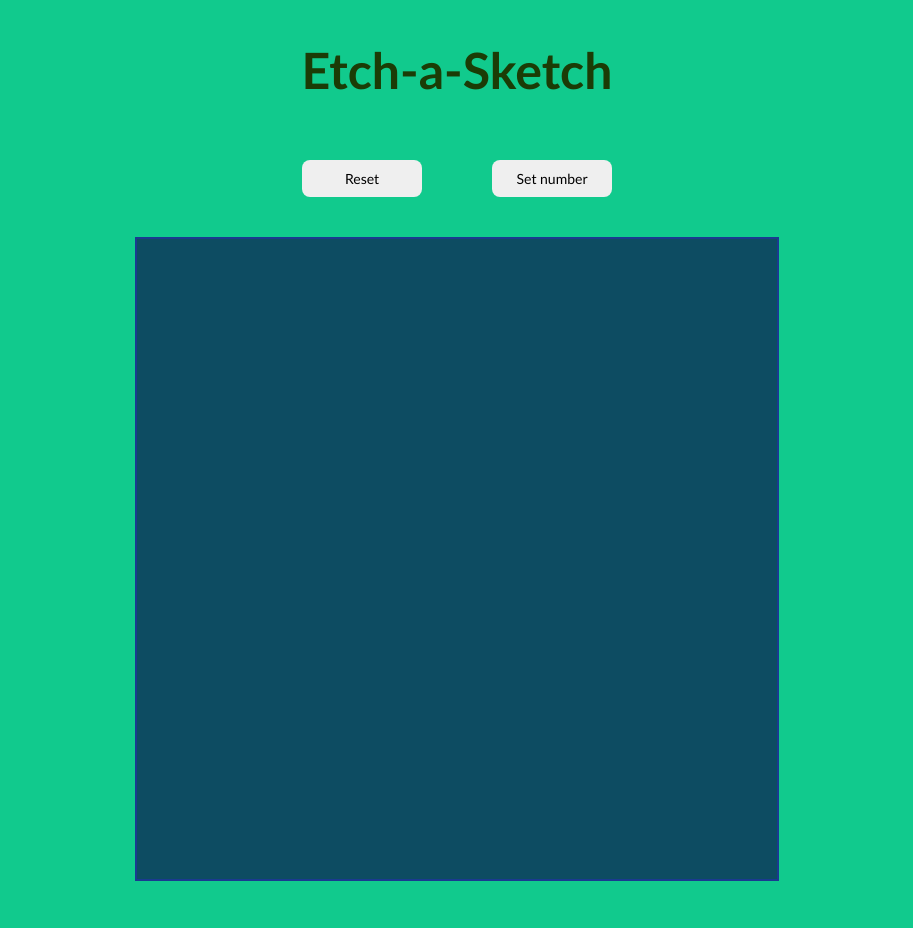
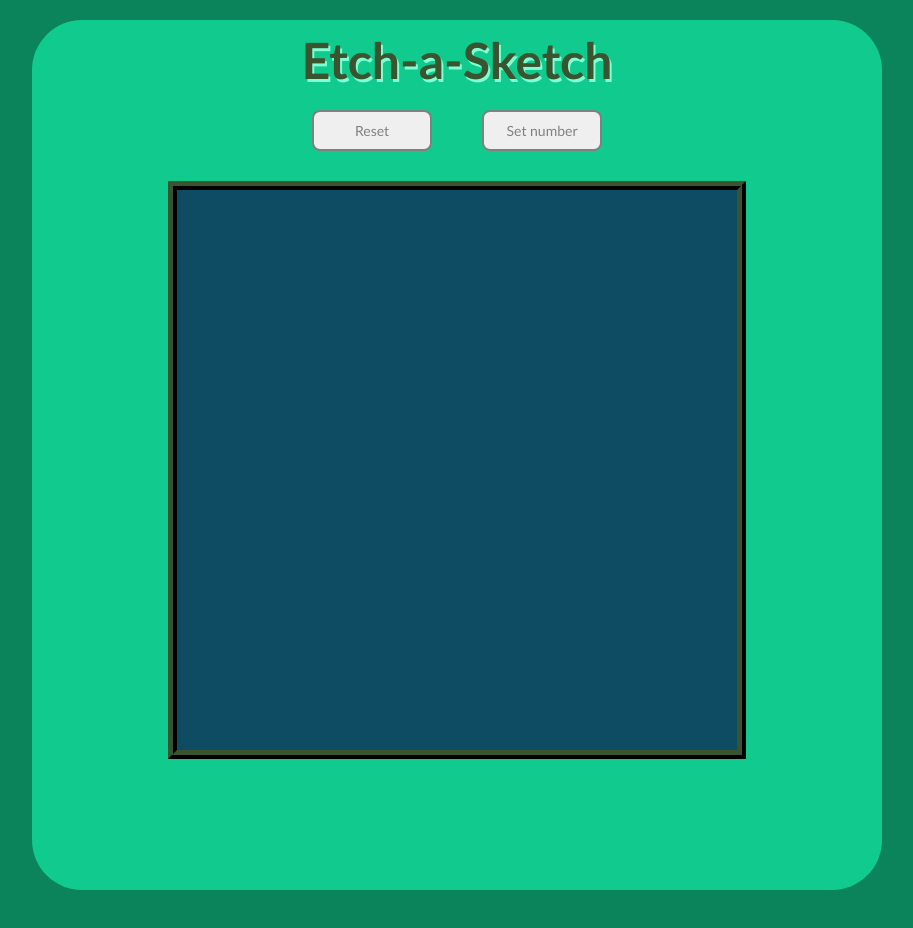
Before and after one commit to luisaraque1988/etch-a-sketch, a plain HTML site: page index.html in a window 1280 px wide. Shown: the whole page, without its empty margins (183-1096 px from the left). Drawn offline with Linux system fonts and the light colour scheme.

Commit message:
Change the style

```diff
--- a/index.html
+++ b/index.html
@@ -8,7 +8,7 @@
     <script src="./script.js" defer></script>
 </head>
 <body>
-
+    <div class="container">
     <h1>Etch-a-Sketch</h1>
 
     <div id="buttonContainer">
@@ -17,6 +17,7 @@
     </div>
 
     <div class="divContainer"></div>
+    </div>
 
 </body>
 </html>
--- a/script.js
+++ b/script.js
@@ -21,8 +21,9 @@ function getColor() {
 
 function createGrid(squarePerSide) {
 
-    let newSquareDimension = 640 / squarePerSide;
+    let newSquareDimension = 560 / squarePerSide;
     newSquareDimension += "px";
+
     if (divContainer.children.length > 0) {
         divContainer.innerHTML = "";
     }
@@ -47,7 +48,7 @@ function createGrid(squarePerSide) {
 setNumber.addEventListener("click", () => {
     const userNumber = Number(prompt("Write a number between 1 and 100"));
 
-    if (userNumber > 100) {
+    if (userNumber > 100 || userNumber < 0) {
         alert("Error, the number should be less than 100");
     } else {
         createGrid(userNumber);
@@ -55,8 +56,5 @@ setNumber.addEventListener("click", () => {
 });
 
 resetButton.addEventListener("click", () => {
-    const divSmall = document.querySelectorAll(".divSmall")
-    divSmall.forEach((i) => {
-        i.style.backgroundColor = "rgb(13, 76, 98)";
-    })
+    createGrid(16);
 });
--- a/style.css
+++ b/style.css
@@ -8,40 +8,57 @@
 
 body {
     display: flex;
+    justify-content: center;
+    align-items: center;
+    background-color: rgb(11, 131, 91);
+}
+
+.container {
+    display: flex;
     flex-direction: column;
     align-items: center;
+    width: 850px;
+    height: 870px;
     background-color: rgb(17, 202, 141);
+    margin: 20px;
+    border-radius: 50px;
+
 }
 
 h1 {
-    margin: 40px;
+    margin: 10px;
     font-size: 50px;
     font-weight: 800;
-    color: rgb(27, 60, 6);
+    color: rgb(58, 84, 48);
+    text-shadow: 2px 3px aquamarine;
 }
 
 #buttonContainer {
     display: flex;
     gap: 30px;
+    justify-content: center;
 
     button {
         width: 120px;
         padding: 10px;
         border-radius: 8px;
-        margin: 20px;
+        margin: 10px;
         font-size: 14px;
+        border: solid 2px gray;
+        color: gray;
+
     }
 }
-.divContainer, .newDivContainer {
-    border: solid rgb(26, 58, 144) 2px;
+.divContainer {
+    border: solid rgb(58, 84, 48) 9px;
     display: flex;
     flex-wrap: wrap;
-    width: 644px;
-    height: 644px;
+    width: 578px;
+    height: 578px;
     align-content: center;
     background-color: rgb(13, 76, 98);
-    margin-bottom: 80px;
-    margin-top: 20px;
+    margin: 20px;
+    border-style:ridge;
 
 
 }
```
